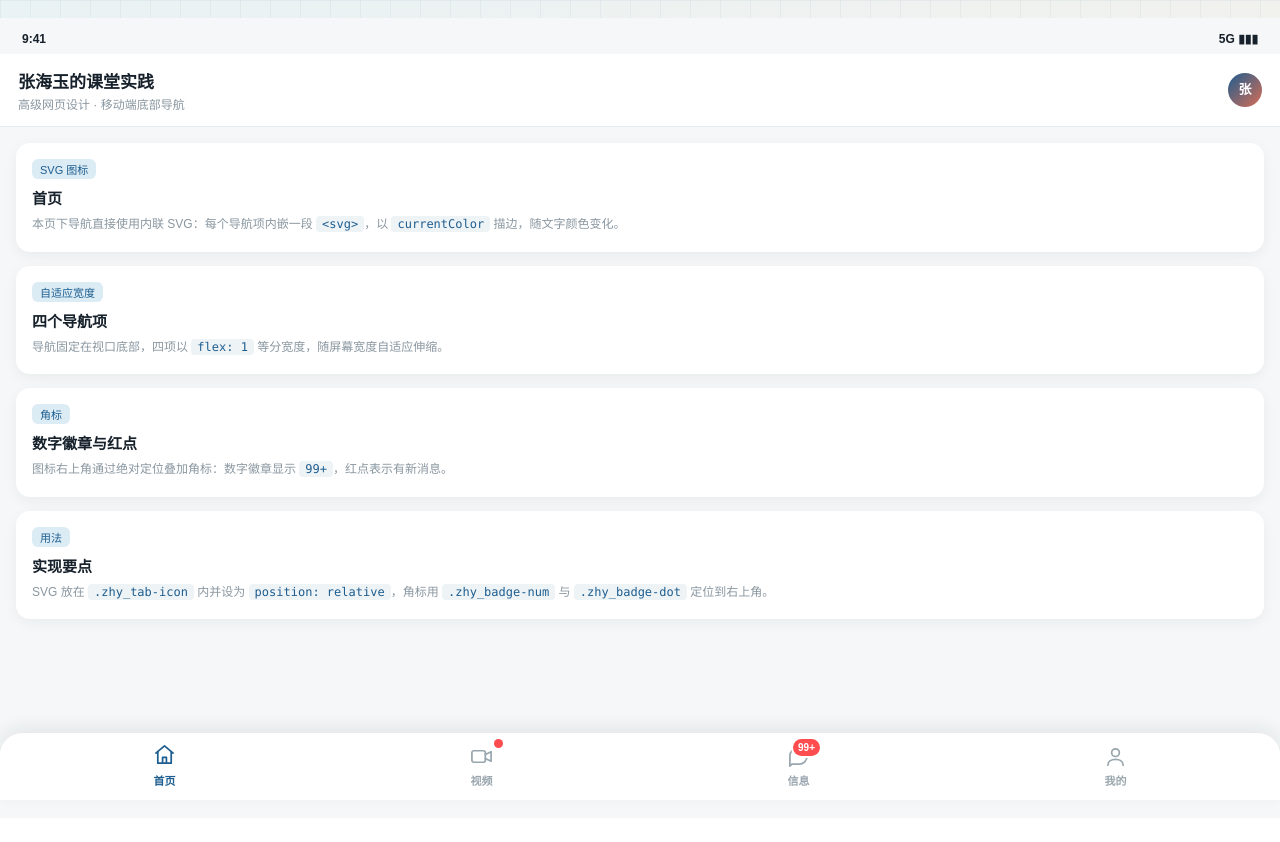
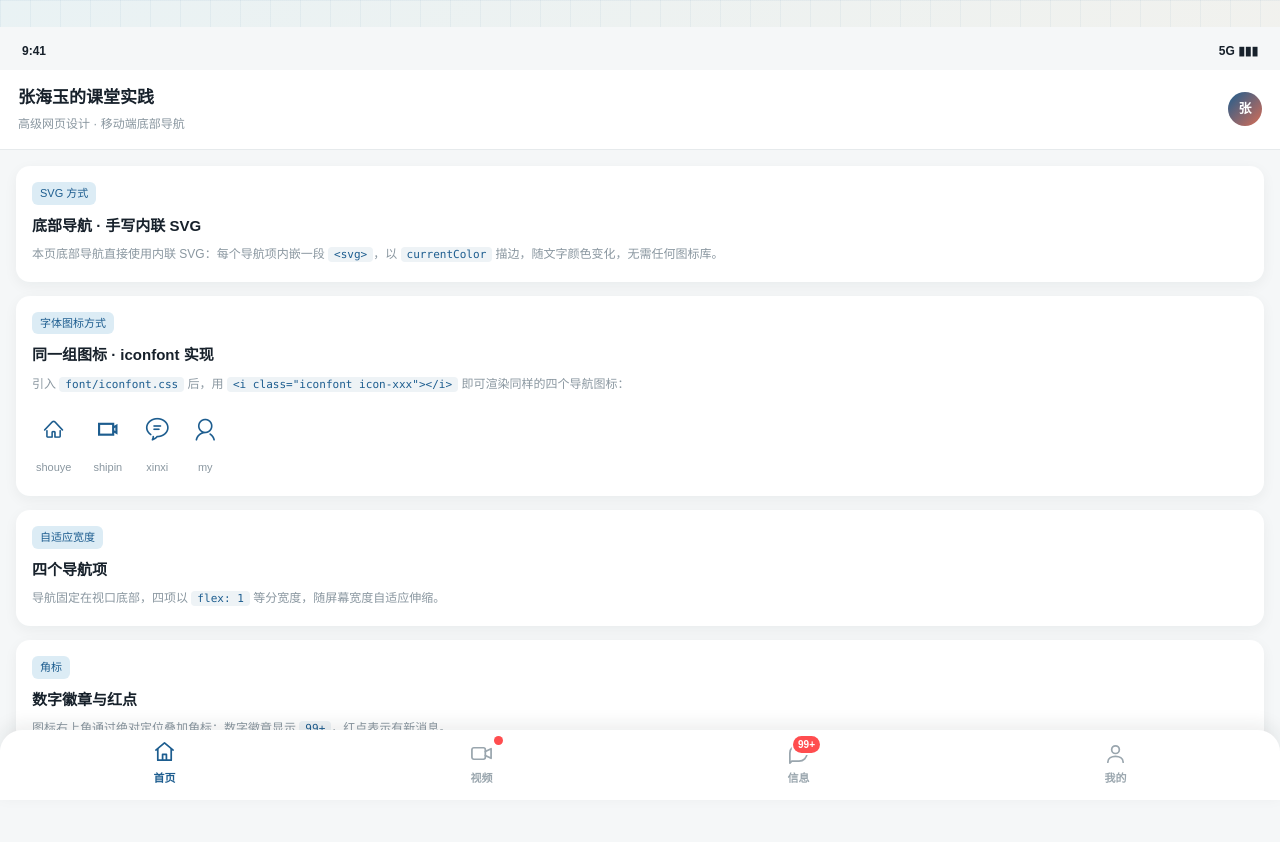
Before and after one commit to 0721zhy/zhy, a plain HTML site: page 13-4.html in a window 1280 px wide. Before the commit the page ends 818 px from the top, so only its background shows below. Drawn offline with Linux system fonts and the light colour scheme.

Commit message:
重构 13-4：接入全局 css.css 与 font/iconfont.css，新增 iconfont 与 SVG 方式对比演示

```diff
--- a/13-4.html
+++ b/13-4.html
@@ -3,20 +3,16 @@
 <head>
     <meta charset="UTF-8">
     <meta name="viewport" content="width=device-width, initial-scale=1.0">
-    <title>移动端底部导航 · SVG 图标</title>
+    <title>移动端底部导航 · SVG + iconfont 图标</title>
+    <!-- 全局样式 + 本地 iconfont 字体图标库 -->
+    <link rel="stylesheet" href="css.css">
+    <link rel="stylesheet" href="font/iconfont.css">
     <style>
-        * {
-            box-sizing: border-box;
-        }
+        /* ===== 本页私有样式（公共部分已抽到 css.css 全局样式表） ===== */
 
-        html,
+        /* 覆盖全局 body 留白，移动端页面需要撑满全屏 */
         body {
-            margin: 0;
-        }
-
-        body {
-            min-height: 100vh;
-            color: #17212b;
+            padding: 0;
             background:
                 linear-gradient(90deg, rgba(29, 93, 143, .05) 1px, transparent 1px),
                 linear-gradient(rgba(29, 93, 143, .05) 1px, transparent 1px),
@@ -53,6 +49,8 @@
         .zhy_header h1 {
             margin: 0;
             font-size: 17px;
+            text-align: left;
+            color: #17212b;
         }
 
         .zhy_header p {
@@ -85,9 +83,12 @@
             box-shadow: 0 4px 14px rgba(23, 33, 43, .05);
         }
 
+        /* 覆盖 css.css 中 h2 遗留规则 */
         .zhy_card h2 {
             margin: 0 0 6px;
             font-size: 15px;
+            text-align: left;
+            color: #17212b;
         }
 
         .zhy_card p {
@@ -112,6 +113,31 @@
             background: #dcecf5;
             border-radius: 6px;
             color: #1d5d8f;
+            font-size: 11px;
+        }
+
+        /* iconfont 字体图标演示行 */
+        .zhy_iconrow {
+            display: flex;
+            align-items: center;
+            gap: 22px;
+            padding: 12px 4px 4px;
+        }
+
+        .zhy_iconrow-item {
+            display: flex;
+            flex-direction: column;
+            align-items: center;
+            gap: 6px;
+            color: #1d5d8f;
+        }
+
+        .zhy_iconrow-item .iconfont {
+            font-size: 26px;
+        }
+
+        .zhy_iconrow-item span {
+            color: #8a97a0;
             font-size: 11px;
         }
 
@@ -198,7 +224,7 @@
     </style>
 </head>
 <body>
-    <!-- 姓名：张海玉 日期：2026-10-22 功能：移动端底部导航 · SVG 图标 -->
+    <!-- 姓名：张海玉 日期：2026-10-23 功能：移动端底部导航 · SVG + iconfont 图标 -->
     <div class="zhy_stage">
         <div class="zhy_statusbar">
             <span>9:41</span>
@@ -215,24 +241,33 @@
 
         <main class="zhy_content">
             <section class="zhy_card">
-                <span class="zhy_tag">SVG 图标</span>
-                <h2>首页</h2>
-                <p>本页下导航直接使用内联 SVG：每个导航项内嵌一段 <code>&lt;svg&gt;</code>，以 <code>currentColor</code> 描边，随文字颜色变化。</p>
+                <span class="zhy_tag">SVG 方式</span>
+                <h2>底部导航 · 手写内联 SVG</h2>
+                <p>本页底部导航直接使用内联 SVG：每个导航项内嵌一段 <code>&lt;svg&gt;</code>，以 <code>currentColor</code> 描边，随文字颜色变化，无需任何图标库。</p>
             </section>
+
+            <section class="zhy_card">
+                <span class="zhy_tag">字体图标方式</span>
+                <h2>同一组图标 · iconfont 实现</h2>
+                <p>引入 <code>font/iconfont.css</code> 后，用 <code>&lt;i class="iconfont icon-xxx"&gt;&lt;/i&gt;</code> 即可渲染同样的四个导航图标：</p>
+                <div class="zhy_iconrow">
+                    <div class="zhy_iconrow-item"><i class="iconfont icon-shouye" aria-hidden="true"></i><span>shouye</span></div>
+                    <div class="zhy_iconrow-item"><i class="iconfont icon-shipin" aria-hidden="true"></i><span>shipin</span></div>
+                    <div class="zhy_iconrow-item"><i class="iconfont icon-xinxi" aria-hidden="true"></i><span>xinxi</span></div>
+                    <div class="zhy_iconrow-item"><i class="iconfont icon-my" aria-hidden="true"></i><span>my</span></div>
+                </div>
+            </section>
+
             <section class="zhy_card">
                 <span class="zhy_tag">自适应宽度</span>
                 <h2>四个导航项</h2>
                 <p>导航固定在视口底部，四项以 <code>flex: 1</code> 等分宽度，随屏幕宽度自适应伸缩。</p>
             </section>
+
             <section class="zhy_card">
                 <span class="zhy_tag">角标</span>
                 <h2>数字徽章与红点</h2>
                 <p>图标右上角通过绝对定位叠加角标：数字徽章显示 <code>99+</code>，红点表示有新消息。</p>
-            </section>
-            <section class="zhy_card">
-                <span class="zhy_tag">用法</span>
-                <h2>实现要点</h2>
-                <p>SVG 放在 <code>.zhy_tab-icon</code> 内并设为 <code>position: relative</code>，角标用 <code>.zhy_badge-num</code> 与 <code>.zhy_badge-dot</code> 定位到右上角。</p>
             </section>
         </main>
     </div>
```
Also changed, not shown: index.html (+2 -2 lines), zhang_prompt.md (+8 -0 lines).
